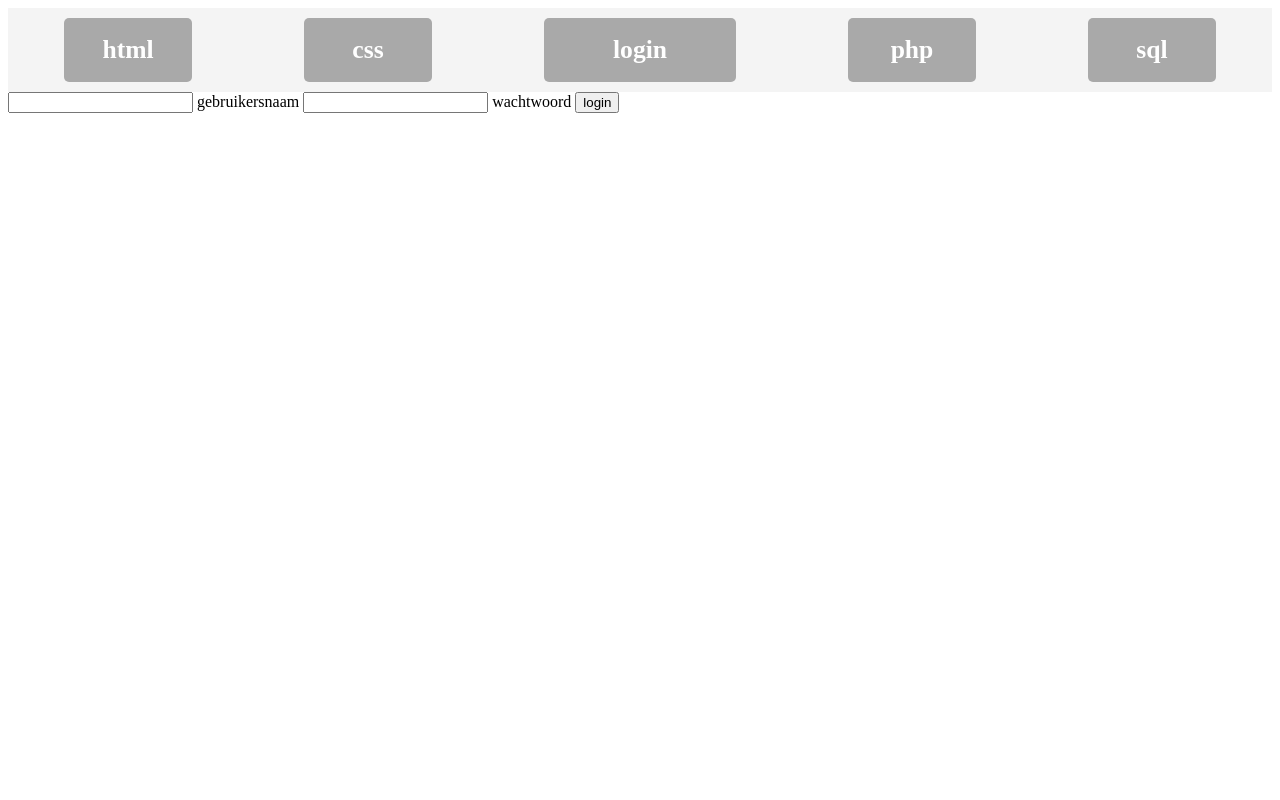
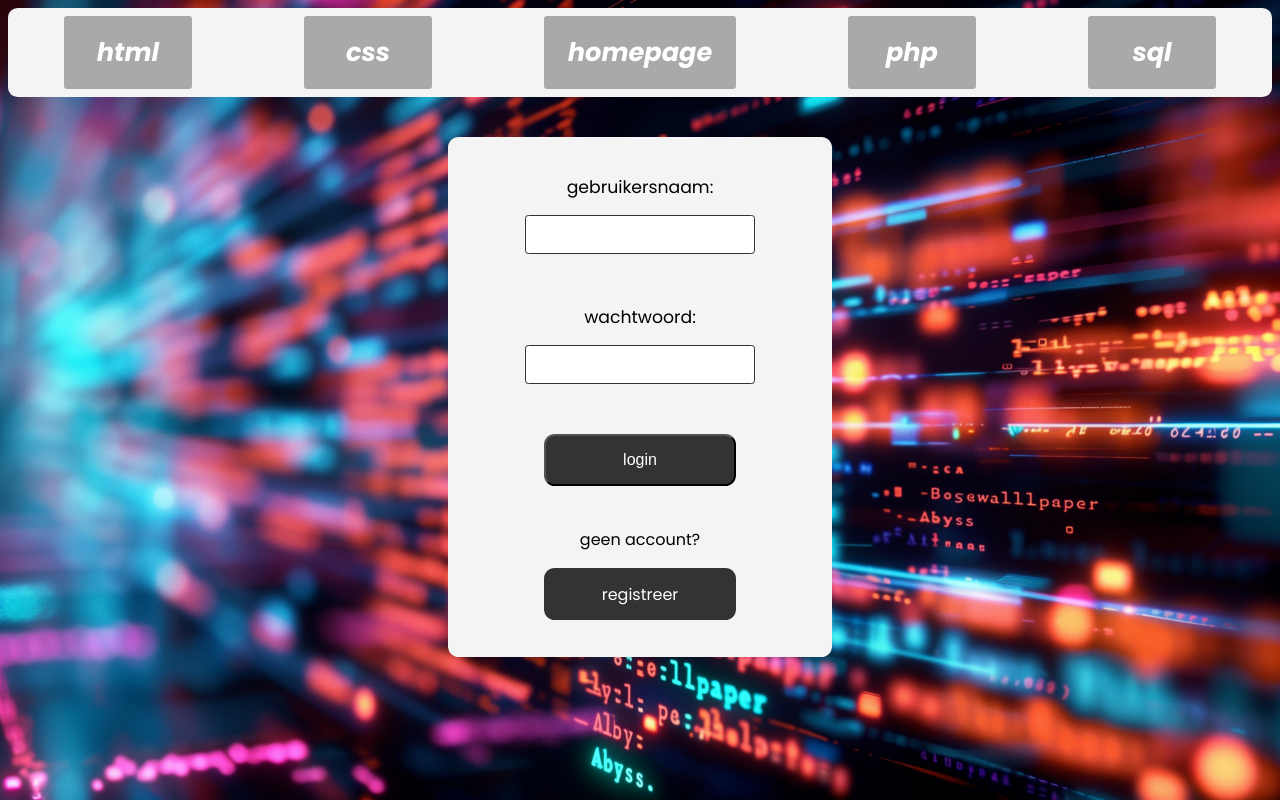
Before and after one commit to Frank-firda/About-me-page, a PHP site: page /login.php in a window 1280 px wide. Run offline with PHP 8.4, Linux system fonts and the light colour scheme.

Commit message:
frontend login
frontend login is klaar

```diff
--- a/index.php
+++ b/index.php
@@ -1,5 +1,8 @@
 <html lang="en">
 <head>
+    <link rel="preconnect" href="https://fonts.googleapis.com">
+    <link rel="preconnect" href="https://fonts.gstatic.com" crossorigin>
+    <link href="https://fonts.googleapis.com/css2?family=Poppins:ital,wght@0,100;0,200;0,300;0,400;0,500;0,600;0,700;0,800;0,900;1,100;1,200;1,300;1,400;1,500;1,600;1,700;1,800;1,900&display=swap" rel="stylesheet">
     <meta charset="UTF-8">
     <meta name="viewport" content="width=device-width, initial-scale=1">
     <title>About me!</title>
--- a/languages/css.php
+++ b/languages/css.php
@@ -1,5 +1,8 @@
 <html lang="en">
 <head>
+    <link rel="preconnect" href="https://fonts.googleapis.com">
+    <link rel="preconnect" href="https://fonts.gstatic.com" crossorigin>
+    <link href="https://fonts.googleapis.com/css2?family=Poppins:ital,wght@0,100;0,200;0,300;0,400;0,500;0,600;0,700;0,800;0,900;1,100;1,200;1,300;1,400;1,500;1,600;1,700;1,800;1,900&display=swap" rel="stylesheet">
     <meta charset="UTF-8">
     <meta name="viewport" content="width=device-width, initial-scale=1">
     <title>css</title>
--- a/languages/html.php
+++ b/languages/html.php
@@ -1,5 +1,8 @@
 <html lang="en">
 <head>
+    <link rel="preconnect" href="https://fonts.googleapis.com">
+    <link rel="preconnect" href="https://fonts.gstatic.com" crossorigin>
+    <link href="https://fonts.googleapis.com/css2?family=Poppins:ital,wght@0,100;0,200;0,300;0,400;0,500;0,600;0,700;0,800;0,900;1,100;1,200;1,300;1,400;1,500;1,600;1,700;1,800;1,900&display=swap" rel="stylesheet">
     <meta charset="UTF-8">
     <meta name="viewport" content="width=device-width, initial-scale=1">
     <title>html</title>
--- a/languages/php.php
+++ b/languages/php.php
@@ -1,5 +1,8 @@
 <html lang="en">
 <head>
+    <link rel="preconnect" href="https://fonts.googleapis.com">
+    <link rel="preconnect" href="https://fonts.gstatic.com" crossorigin>
+    <link href="https://fonts.googleapis.com/css2?family=Poppins:ital,wght@0,100;0,200;0,300;0,400;0,500;0,600;0,700;0,800;0,900;1,100;1,200;1,300;1,400;1,500;1,600;1,700;1,800;1,900&display=swap" rel="stylesheet">
     <meta charset="UTF-8">
     <meta name="viewport" content="width=device-width, initial-scale=1">
     <title>php</title>
--- a/languages/sql.php
+++ b/languages/sql.php
@@ -1,5 +1,8 @@
 <html lang="en">
 <head>
+    <link rel="preconnect" href="https://fonts.googleapis.com">
+    <link rel="preconnect" href="https://fonts.gstatic.com" crossorigin>
+    <link href="https://fonts.googleapis.com/css2?family=Poppins:ital,wght@0,100;0,200;0,300;0,400;0,500;0,600;0,700;0,800;0,900;1,100;1,200;1,300;1,400;1,500;1,600;1,700;1,800;1,900&display=swap" rel="stylesheet">
     <meta charset="UTF-8">
     <meta name="viewport" content="width=device-width, initial-scale=1">
     <title>sql</title>
--- a/login.css
+++ b/login.css
@@ -0,0 +1,63 @@
+body {
+    background-image: url("./pictures/login-background.png");
+    background-size: 100vw 100vh;
+}
+#login-page{
+    font-family: poppins;
+    width: 30vw;
+    height: 65vh;
+    display: flex;
+    flex-direction: column;
+    justify-content: center;
+    align-items: center;
+    margin: auto;
+    margin-top: 5vh;
+    background-color: #f4f4f4;
+    border-radius: 0.833vw;
+}
+#name{
+    font-size: 1.35vw;
+    display: flex;
+    flex-direction: column;
+    justify-content: center;
+    align-items: center;
+    width: 75%;
+    height: 25%;
+}
+#password{
+    font-size: 1.35vw;
+    display: flex;
+    flex-direction: column;
+    justify-content: center;
+    align-items: center;
+    width: 75%;
+    height: 25%;
+}
+.input{
+    width: 80%;
+    height: 30%;
+    margin: auto;
+    margin-top: 5%;
+    border-radius: 0.26vw;
+    border: 0.052vw solid #333;
+}
+#login{
+    width: 50%;
+    height: 10%;
+    font-size: 1.25vw;
+    background-color: #333;
+    color: white;
+    border-radius: 0.833vw;
+}
+#register{
+    display: flex;
+    align-items: center;
+    justify-content: center;
+    text-decoration: none;
+    width: 50%;
+    height: 10%;
+    font-size: 1.25vw;
+    background-color: #333;
+    color: white;
+    border-radius: 0.833vw;
+}
--- a/login.php
+++ b/login.php
@@ -1,7 +1,6 @@
 <?php
 //    $pdo = new PDO('mysql:hots=localhost;dbname=login;port=3306', 'root', '');
-//    function checknw()
-//    {
+//    function checknw(){
 //
 //    }
 //   if ($_SERVER["resuest_method"] == "post") {
@@ -10,6 +9,9 @@
 //?>
 <html lang="en">
 <head>
+    <link rel="preconnect" href="https://fonts.googleapis.com">
+    <link rel="preconnect" href="https://fonts.gstatic.com" crossorigin>
+    <link href="https://fonts.googleapis.com/css2?family=Poppins:ital,wght@0,100;0,200;0,300;0,400;0,500;0,600;0,700;0,800;0,900;1,100;1,200;1,300;1,400;1,500;1,600;1,700;1,800;1,900&display=swap" rel="stylesheet">
     <meta charset="UTF-8">
     <meta name="viewport" content="width=device-width, initial-scale=1">
     <title>Login pagina</title>
@@ -20,19 +22,27 @@
     $nav = array(
         array("languages/html.php", "<h1>html</h1>"),
         array("languages/css.php", "<h1>css</h1>"),
-        array("login.php", "<h1>login</h1>"),
+        array("index.php", "<h1>homepage</h1>"),
         array("languages/php.php", "<h1>php</h1>"),
         array("languages/sql.php", "<h1>sql</h1>"),
     );
     include './nav.php';
     ?>
 <body>
-    <div id="login-page">
-        <input type="text" name="gebruikersnaam">
-        <labe for="gebruikersnaam">gebruikersnaam</labe>
-        <input type="text" name="wachtwoord">
-        <label for="wachtwoord">wachtwoord</label>
-        <input type="submit" value="login">
-    </div>
+        <form id="login-page" method="post">
+            <div id="name">
+                <label for="gebruikersnaam">gebruikersnaam:</label>
+                <input type="text" name="gebruikersnaam" class="input" required>
+            </div>
+            <div id="password">
+                <label for="wachtwoord">wachtwoord:</label>
+                <input type="text" name="wachtwoord" class="input" required>
+            </div>
+            <input type="submit" value="login" id="login">
+            <br>
+            <p>geen account?</p>
+            <a id="register" href="register.php">registreer</a>
+        </form>
+
 </body>
 </html>
--- a/nav.css
+++ b/nav.css
@@ -6,8 +6,10 @@
     background-color: darkgrey;
     color: white;
     margin: auto;
+    border-radius: 0.26vw;
     text-decoration: none;
-    border-radius: 5px;
+    font-family: poppins;
+    font-style: italic;
 }
 #homepage{
     width: 15vw;
@@ -16,7 +18,8 @@ header {
     display: flex;
     background-color: #f4f4f4;
     color: #333;
-    padding: 10px 0;
+    padding: 0.625vw 0;
+    border-radius: 0.75vw;
 }
 a:hover{
     width: 11vw;
--- a/nav.php
+++ b/nav.php
@@ -1,4 +1,7 @@
 <link href="../nav.css" rel="stylesheet">
+<link rel="preconnect" href="https://fonts.googleapis.com">
+<link rel="preconnect" href="https://fonts.gstatic.com" crossorigin>
+<link href="https://fonts.googleapis.com/css2?family=Poppins:ital,wght@0,100;0,200;0,300;0,400;0,500;0,600;0,700;0,800;0,900;1,100;1,200;1,300;1,400;1,500;1,600;1,700;1,800;1,900&display=swap" rel="stylesheet">
 <header>
     <a class="header-button" id="html" href=<?php echo $nav[0][0]; ?>> <?php echo $nav[0][1]; ?> </a>
     <a class="header-button" id="css" href=<?php echo $nav[1][0]; ?>> <?php echo $nav[1][1]; ?> </a>
```
Also changed, not shown: pictures/login-background.png (added).
